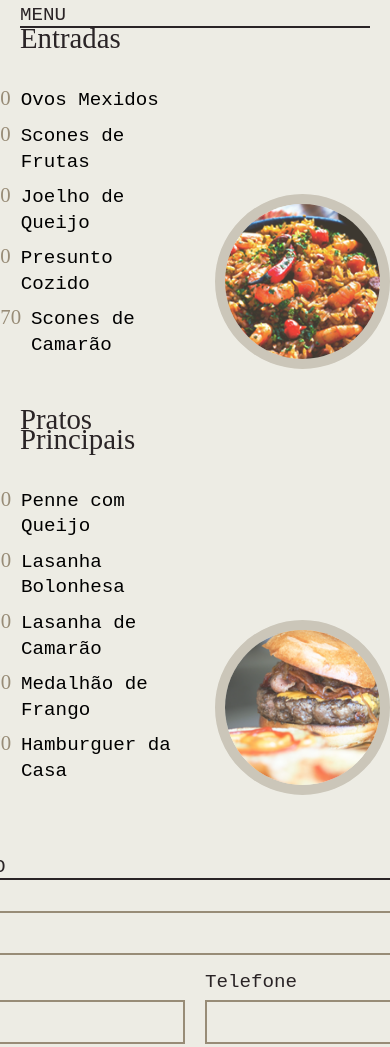
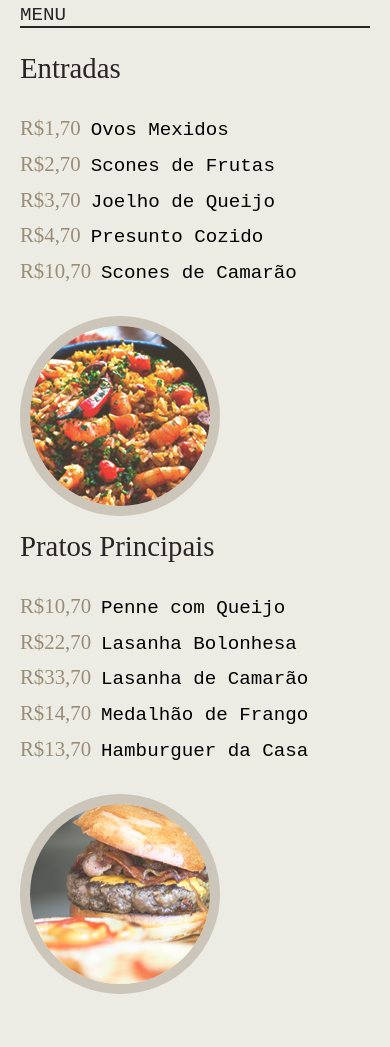
Before and after one commit to davislamenha/origamid-sass-lescone, a plain HTML site: page index.html in a window 390 px wide. Shown: the part 931-1978 px from the top of the page. Drawn offline with Linux system fonts and the light colour scheme; a web font is replaced by a local one.

Commit message:
responsivo do menu finalizado

```diff
--- a/css/style.css
+++ b/css/style.css
@@ -106,6 +106,24 @@ table {
   grid-template-columns: 1fr 1fr;
   gap: 40px;
 }
+@media (max-width: 800px) {
+  .grid-cardapio {
+    display: grid;
+    justify-content: start;
+    align-items: start;
+    grid-template-columns: 1fr auto;
+    gap: 20px;
+  }
+}
+@media (max-width: 600px) {
+  .grid-cardapio {
+    display: grid;
+    justify-content: start;
+    align-items: start;
+    grid-template-columns: 1fr;
+    gap: 20px;
+  }
+}
 
 .grid-formulario {
   display: grid;
@@ -173,6 +191,11 @@ body .titulo::after {
   background: #2a2426;
   bottom: 0;
   right: 0;
+}
+@media (max-width: 800px) {
+  body .titulo {
+    margin-bottom: 30px;
+  }
 }
 body .pt-60 {
   padding-top: 60px;
@@ -252,9 +275,21 @@ body img {
 #menu .cardapio .pratos-principais li span {
   margin-left: -80px;
 }
+@media (max-width: 800px) {
+  #menu .cardapio .entradas li span, #menu .cardapio .pratos-principais li span {
+    margin-left: 0px;
+  }
+}
 #menu .img-menu {
   align-self: end;
   justify-self: center;
+  width: min(80% - 20px, 100%);
+}
+@media (max-width: 800px) {
+  #menu .img-menu {
+    align-self: center;
+    justify-self: start;
+  }
 }
 
 #contato form input, #contato form textarea {
```
